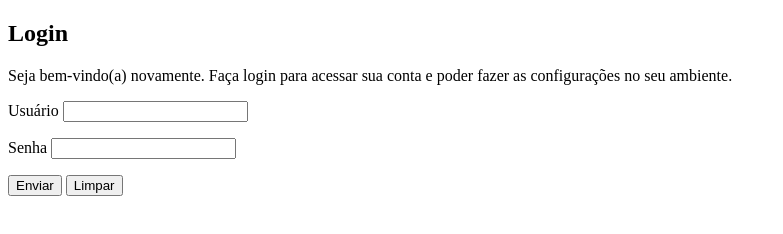
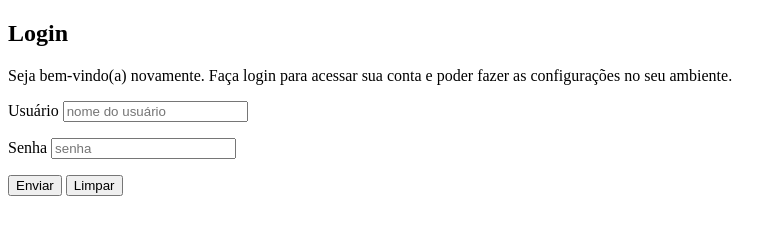
Before and after one commit to DavidSilva32/projeto-login, a plain HTML site: page index.html in a window 1280 px wide. Shown: the whole page, without its empty margins (0-783 px from the left). Drawn offline with Linux system fonts and the light colour scheme.

Commit message:
Update index.html

```diff
--- a/index.html
+++ b/index.html
@@ -13,17 +13,19 @@
             <div id="imagem">
 
             </div>
+
             <div id="formulario">
                 <h1>Login</h1>
                 <p>Seja bem-vindo(a) novamente. Faça login para acessar sua conta e poder fazer as configurações no seu ambiente.</p>
+
                 <form action="login.php" method="post">
                     <p>
                         <label for="inome">Usuário</label>
-                        <input type="text" name="nome" id="inome">
+                        <input type="text" name="nome" id="inome" required placeholder="nome do usuário" autocomplete="username">
                     </p>
                     <P>
                         <label for="isenha">Senha</label>
-                        <input type="password" name="senha" id="isenha">
+                        <input type="password" name="senha" id="isenha" required placeholder="senha">
                     </P>
                     <p>
                         <input type="submit" value="Enviar">
```
